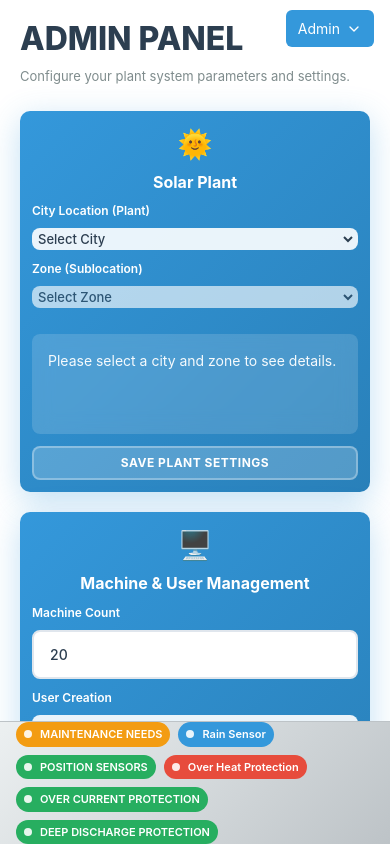
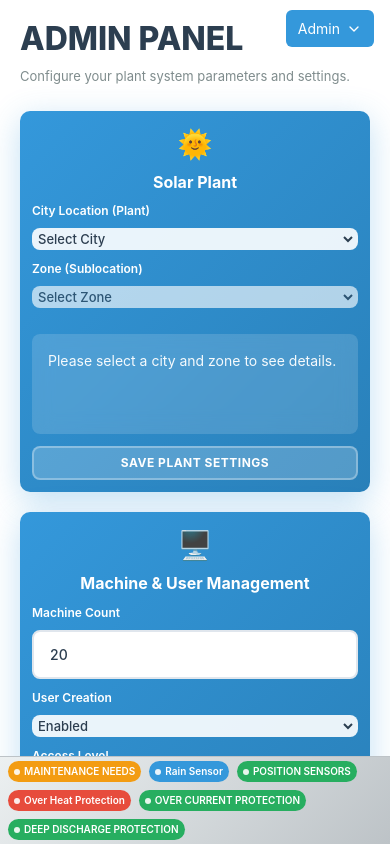
Before and after one commit to Ayushh004/solar_frontend, a React (Vite) app: page / in a window 390 px wide. Built offline with nearby package versions, Linux system fonts and the light colour scheme.

Commit message:
Responsive design fixes added

```diff
--- a/src/components/StatusBar.css
+++ b/src/components/StatusBar.css
@@ -113,10 +113,23 @@
 /* For mobile */
 @media (max-width: 768px) {
   .status-bar {
-    left: 0;   /* sidebar ke space ka remove */
-    height: auto;
+   height: auto;          /* automatic adjust */
+    padding: 4px 8px;
+    gap: 4px;
     flex-wrap: wrap;
   }
+    .status-item {
+    font-size: 10px;       /* font chhota */
+    padding: 3px 6px;      /* padding kam */
+    gap: 4px;              /* icon aur text ka gap kam */
+    border-radius: 12px;   /* thoda compact rounded */
+  }
+
+  .status-indicator {
+    width: 6px;            /* indicator chhota */
+    height: 6px;
+  }
+
   body {
     font-size: 14px;
   }
```
